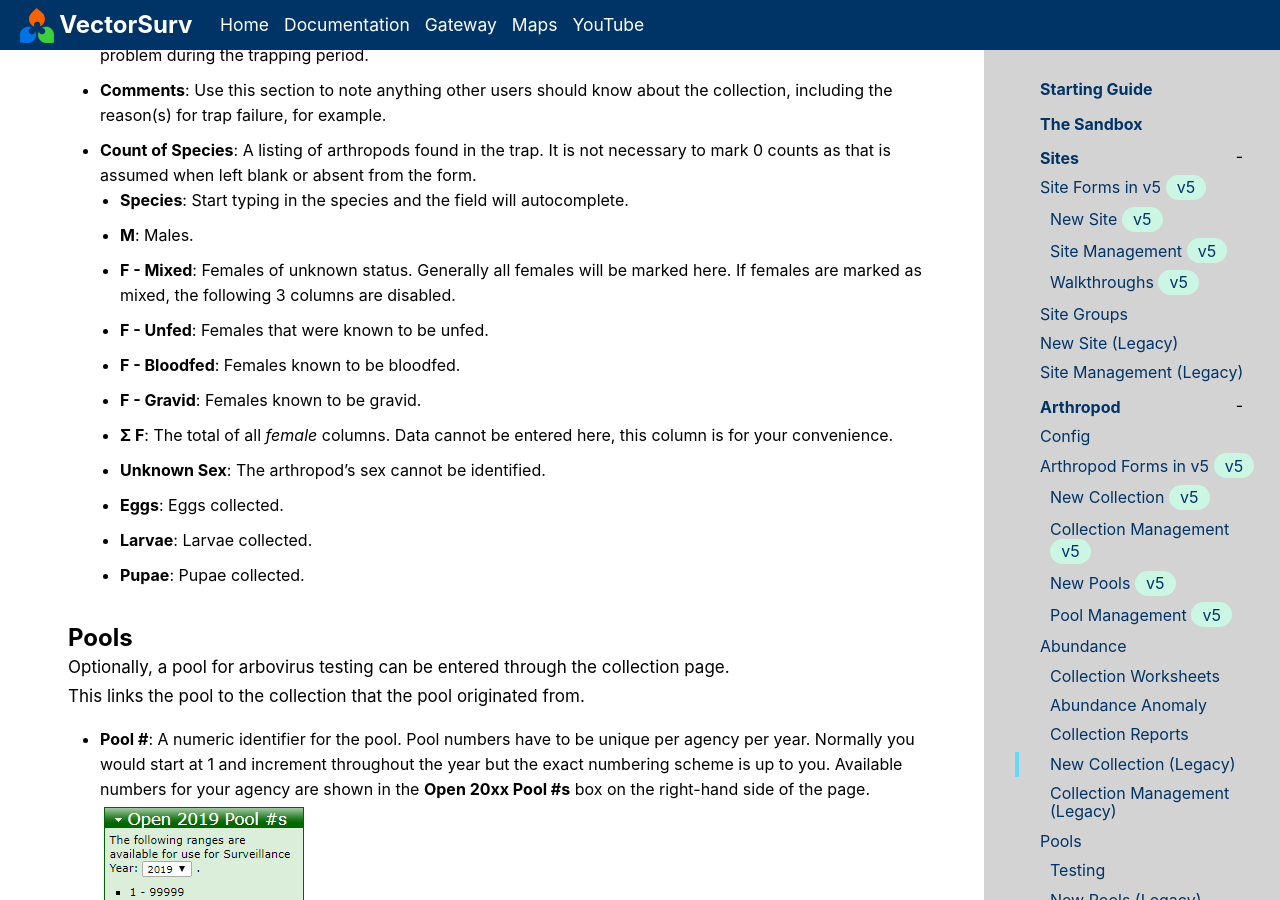
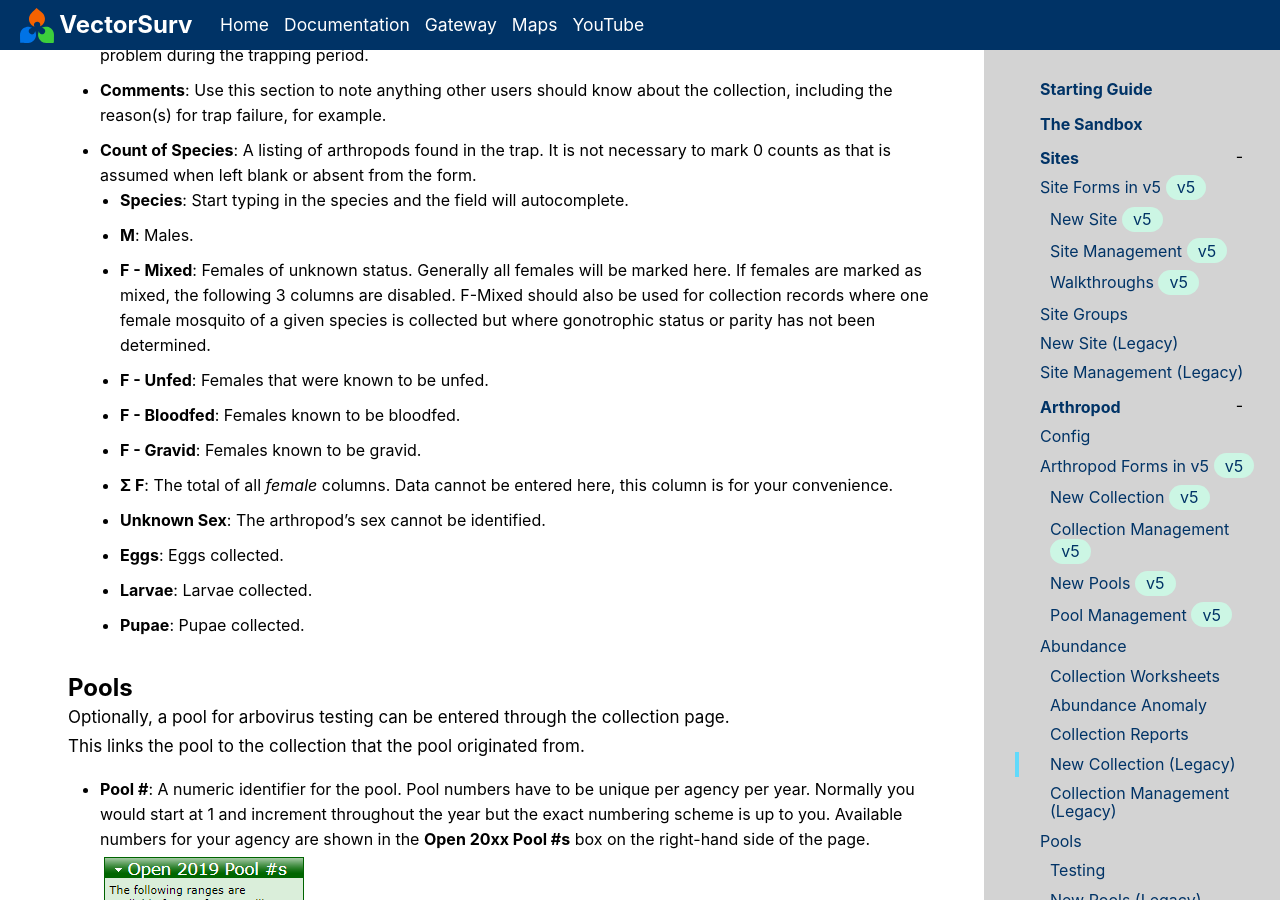
Before and after one commit to tlvaldepena/vectorsurv.org, a Jekyll site: the page built from _docs/arthropod/collection.md, in a window 1280 px wide and 900 px high, scrolled down 1662 px. Built offline with Jekyll 4.4.1, drawn with Linux system fonts in a browser that asks for light colours.

Commit message:
Clarify 'F - Mixed' category in species count
Added clarification for 'F - Mixed' category regarding collection records.

```diff
--- a/_docs/arthropod/collection.md
+++ b/_docs/arthropod/collection.md
@@ -24,7 +24,7 @@ Collections are the records of arthropod population data through the placement o
 - **Count of Species**: A listing of arthropods found in the trap. It is not necessary to mark 0 counts as that is assumed when left blank or absent from the form.
   - **Species**: Start typing in the species and the field will autocomplete.
   - **M**: Males.
-  - **F - Mixed**: Females of unknown status. Generally all females will be marked here. If females are marked as mixed, the following 3 columns are disabled.
+  - **F - Mixed**: Females of unknown status. Generally all females will be marked here. If females are marked as mixed, the following 3 columns are disabled. F-Mixed should also be used for collection records where one female mosquito of a given species is collected but where gonotrophic status or parity has not been determined.
   - **F - Unfed**: Females that were known to be unfed.
   - **F - Bloodfed**: Females known to be bloodfed.
   - **F - Gravid**: Females known to be gravid.
```
